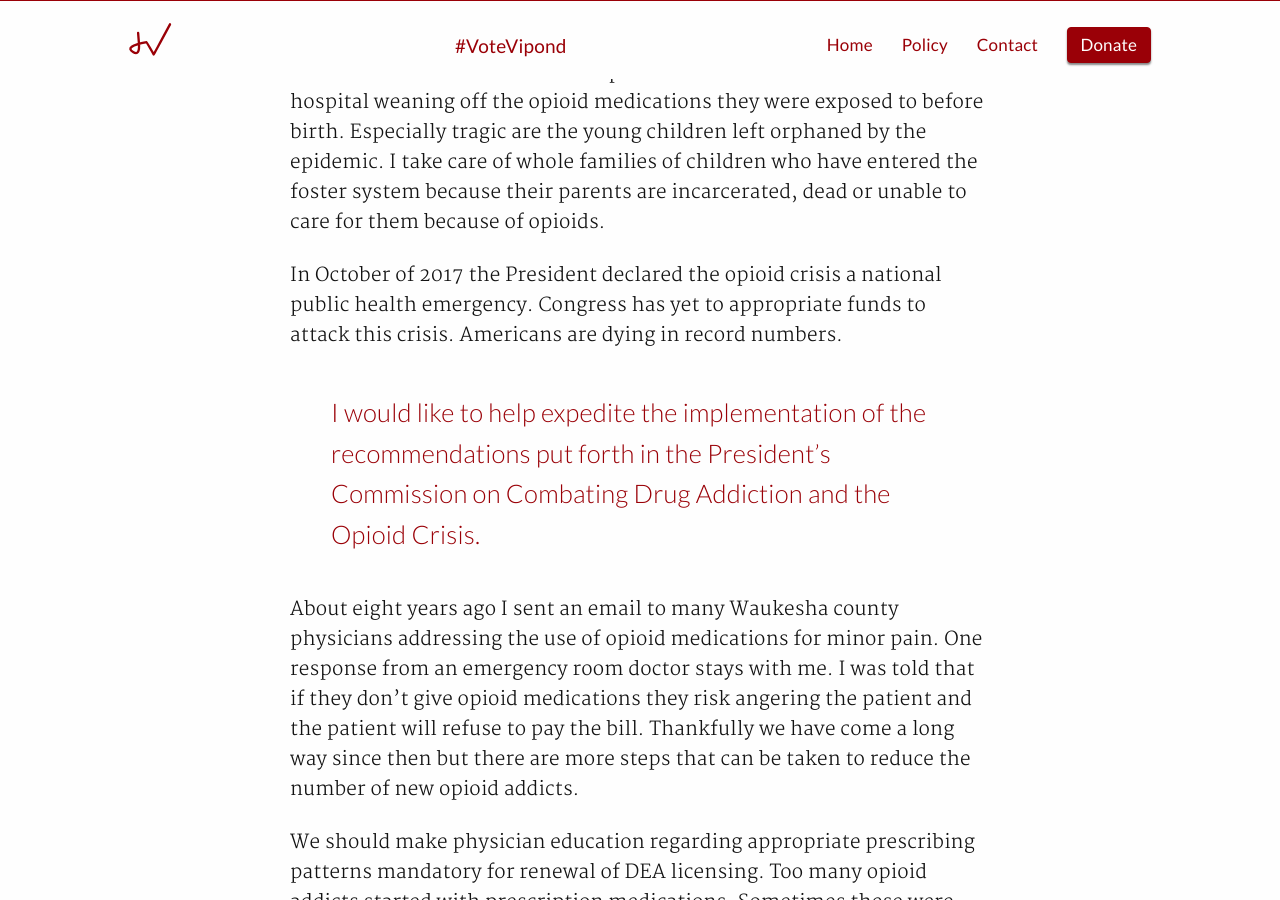
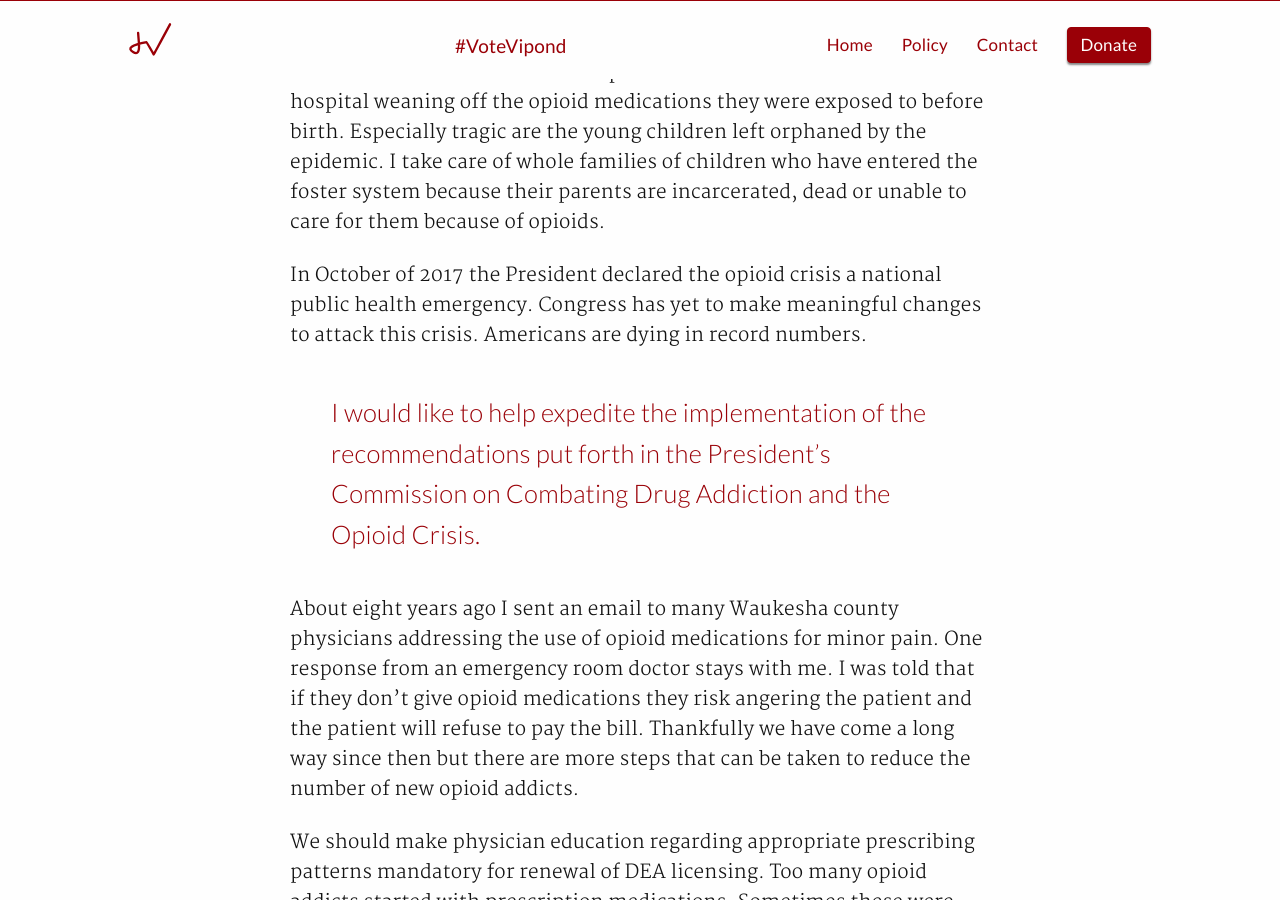
Before and after one commit to AlexVipond/jennifervipond.github.io, a Jekyll site: the page built from _posts/2018-02-17-the-opioid-epidemic.md, in a window 1280 px wide and 900 px high, scrolled down 820 px. Built offline with Jekyll 4.4.1, drawn with Linux system fonts in a browser that asks for light colours.

Commit message:
Update 2018-02-17-the-opioid-epidemic.md

```diff
--- a/_posts/2018-02-17-the-opioid-epidemic.md
+++ b/_posts/2018-02-17-the-opioid-epidemic.md
@@ -13,7 +13,7 @@ Wisconsin has been a leader in proactively attacking the opioid epidemic but the
 
 In my practice I have seen the tragic results of this epidemic. Former patients have died of overdose. Some struggle with addiction and are either in and out of rehab programs or are incarcerated. It is now common to have newborns who spend their first few weeks of life in the hospital weaning off the opioid medications they were exposed to before birth. Especially tragic are the young children left orphaned by the epidemic. I take care of whole families of children who have entered the foster system because their parents are incarcerated, dead or unable to care for them because of opioids.
 
-In October of 2017 the President declared the opioid crisis a national public health emergency. Congress has yet to appropriate funds to attack this crisis. Americans are dying in record numbers.
+In October of 2017 the President declared the opioid crisis a national public health emergency. Congress has yet to make meaningful changes to attack this crisis. Americans are dying in record numbers.
 
 >I would like to help expedite the implementation of the recommendations put forth in the President’s Commission on Combating Drug Addiction and the Opioid Crisis.
 
```
